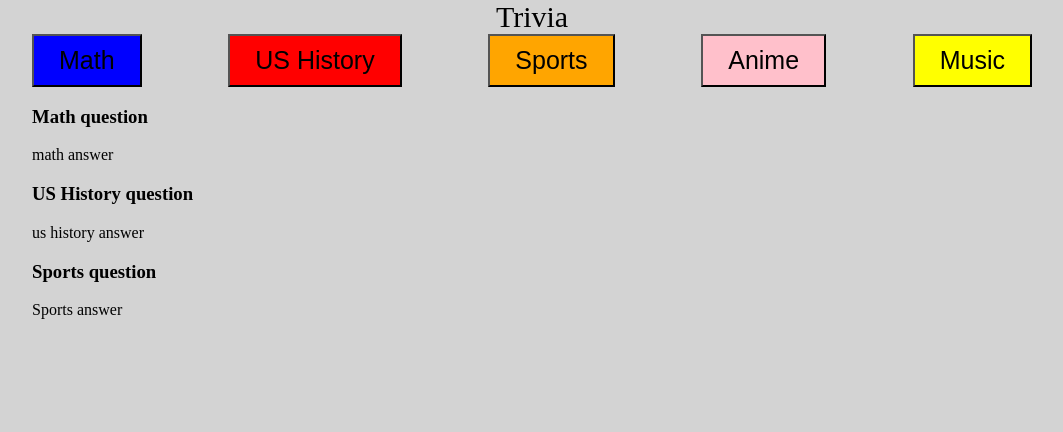
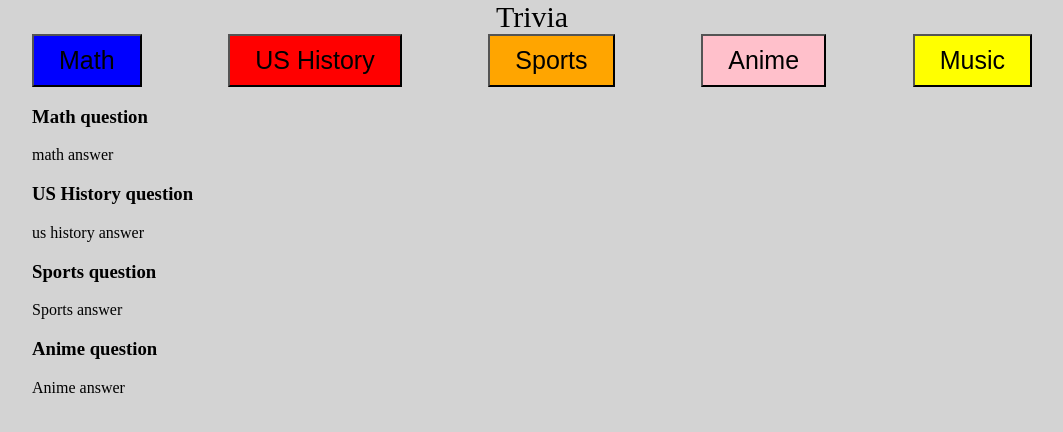
Before and after one commit to drodriguez28/trivia-game, a plain HTML site: page index.html in a window 1280 px wide. Shown: the whole page, without its empty margins (108-1171 px from the left). Drawn offline with Linux system fonts and the light colour scheme.

Commit message:
initial checkin

```diff
--- a/index.html
+++ b/index.html
@@ -54,6 +54,14 @@
             Sports answer
         </div>
     </div>
+    <div class="anime-wrapper">
+        <div class="anime-question">
+            <h3> Anime question </h3>
+        </div>
+        <div class="Anime-answer">
+            Anime answer
+        </div>
+    </div>
 
 
 
```
